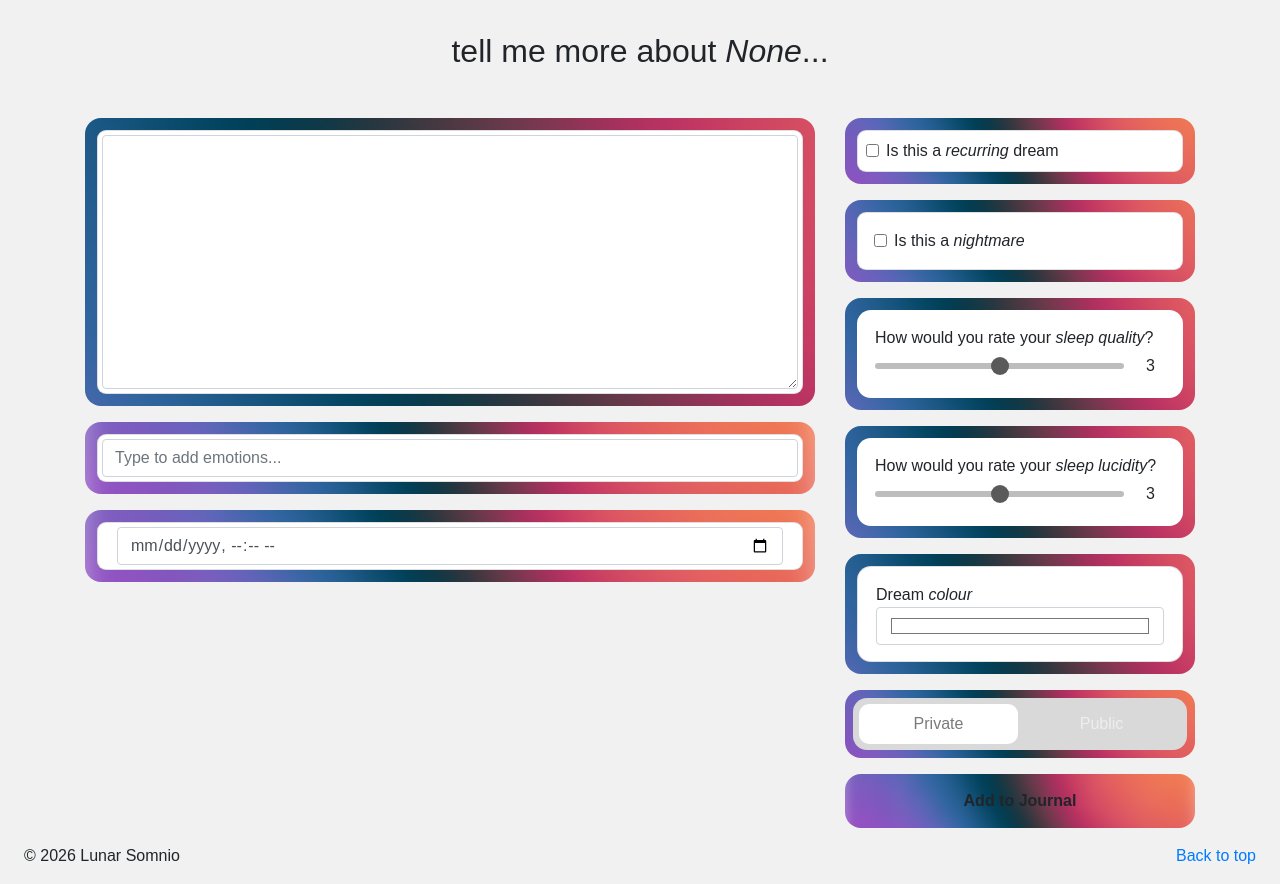
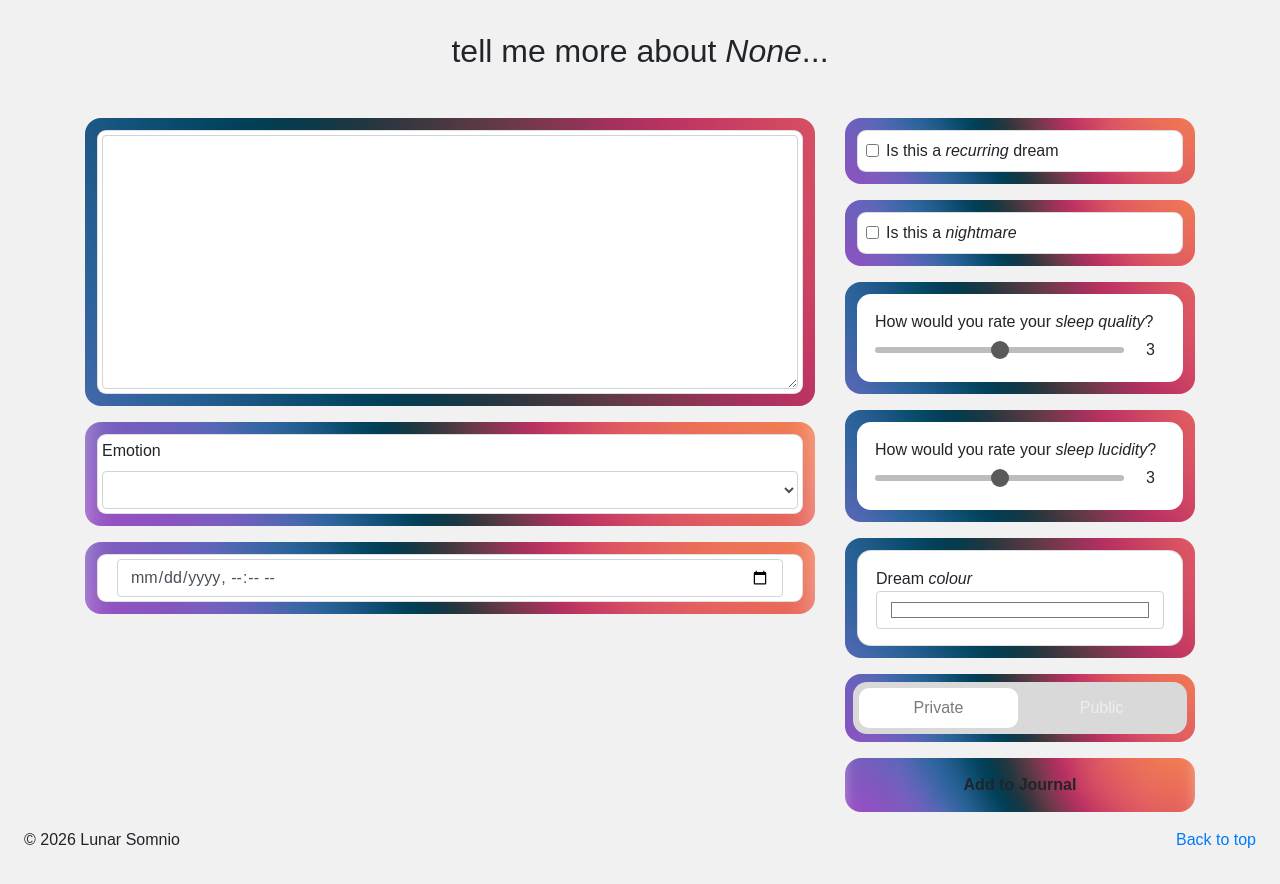
Before and after one commit to imaginethinking/lunar-somnio, a Django app: page /lunar_somnio/dream/create/ in a window 1280 px wide. Shown: the part 142-1026 px from the top of the page. After the commit the page ends 990 px from the top, so only its background shows below. Run offline with Django 3.2, Linux system fonts and the light colour scheme; the visitor is signed in with stand-in values (Sample User, id 1); data that the repository does not hold is empty; some libraries are stand-ins or nearby versions; some web fonts are replaced.

Commit message:
fix - changed emotion one to one with dreams fix - simplified emotion model feat - made emotion selection multiple choice on dream upload page feat - created a population script for emotions

```diff
--- a/lunar_somnio/forms.py
+++ b/lunar_somnio/forms.py
@@ -22,11 +22,12 @@ class DreamCreateForm(forms.ModelForm):
     )
     class Meta:
         model = Dream
-        fields = ["title", "text", "sleep_quality", "dreamed_at", "visibility", "lucidity", "nightmare", "recurring",
+        fields = ["title", "text", "emotion", "sleep_quality", "dreamed_at", "visibility", "lucidity", "nightmare", "recurring",
                   "colour"]
         widgets = {
             "title": forms.TextInput(attrs={"class": "form-control"}),
             "text": forms.Textarea(attrs={"class": "form-control w-100", "rows": 10}),
+            "emotion": forms.Select(attrs={"class": "form-control"}),
             "sleep_quality": forms.NumberInput(attrs={
                 "class": "form-control-range",
                 "type": "range",
--- a/lunar_somnio/models.py
+++ b/lunar_somnio/models.py
@@ -15,6 +15,23 @@ class UserProfile(models.Model):
 
     def __str__(self):
         return self.user.username
+
+
+class Emotion(models.Model):
+    CATEGORY_CHOICES = [
+        ("anger", "Anger"),
+        ("disgust", "Disgust"),
+        ("fear", "Fear"),
+        ("happiness", "Happiness"),
+        ("sadness", "Sadness"),
+        ("neutral", "Neutral"),
+    ]
+
+    category = models.CharField(max_length=20, choices=CATEGORY_CHOICES, unique=True)
+
+    def __str__(self):
+        return self.get_category_display()
+
 
 class Dream(models.Model):
     LUCIDITY_CHOICES = (
@@ -40,7 +57,7 @@ class Dream(models.Model):
 
     user = models.ForeignKey(User, on_delete=models.CASCADE, related_name='dreams')
 
-    emotions = models.ManyToManyField("Emotion", related_name="dreams", blank=True)
+    emotion = models.ForeignKey(Emotion, on_delete=models.PROTECT, related_name="dreams", default=6)
 
     title = models.CharField(max_length=255)
     text = models.TextField()
@@ -77,20 +94,6 @@ class Reaction(models.Model):
     def __str__(self):
         return self.emoji
 
-class Emotion(models.Model):
-    CATEGORY_CHOICES = [
-        ("anger", "Anger"),
-        ("disgust", "Disgust"),
-        ("fear", "Fear"),
-        ("happiness", "Happiness"),
-        ("sadness", "Sadness"),
-        ("neutral", "Neutral"),
-    ]
-
-    # Needs to discuss the differences between name and category
-    name = models.CharField(max_length=255)
-    category = models.CharField(max_length=10, choices=CATEGORY_CHOICES)
-
 
 class DreamAnalysis(models.Model):
     dream = models.OneToOneField(Dream, on_delete=models.CASCADE)
--- a/lunar_somnio/views.py
+++ b/lunar_somnio/views.py
@@ -28,8 +28,7 @@ def index(request):
     public_dreams = (
         Dream.objects
         .filter(visibility="public")
-        .select_related("user")
-        .prefetch_related("emotions")
+        .select_related("user", "emotion")
         .order_by("-created_at")
     )
 
@@ -98,8 +97,8 @@ def dream_analyzer(request, id):
 
         user = request.user
 
-        dream = Dream.objects.get(id=id,user=user)
-        emotions = dream.emotions.all()
+        dream = Dream.objects.select_related("emotion", "user").get(id=id, user=user)
+        emotion = dream.emotion
 
         try: weather = WeatherSnapshot.objects.get(dream=dream)
 
@@ -115,7 +114,7 @@ def dream_analyzer(request, id):
             'dream': dream,
             'weather': weather,
             'dream_analysis': dream_analysis,
-            'emotions': emotions,
+            'emotion': emotion,
         }
 
         return render(request, 'lunar_somnio/dream_analyzer.html', context=context_dict)
@@ -142,8 +141,6 @@ def upload_dream(request):
             dream.user = request.user
             dream.save()
 
-            form.save_m2m()
-
             request.session.pop("dream_title", None)
 
             return redirect("lunar_somnio:dream_analyzer", id=dream.id)
--- a/templates/lunar_somnio/dream_uploader.html
+++ b/templates/lunar_somnio/dream_uploader.html
@@ -43,7 +43,8 @@
                 <div class="box mx-auto dream-bg mb-3" style="--bg-image: url('{% static "images/BG4.png" %}')">
                     <div class="card p-1 m-1">
                         <div class="form-group mb-0">
-                            <input type="text" class="form-control" placeholder="Type to add emotions...">
+                            <label for="{{ form.emotion.id_for_label }}">Emotion</label>
+                            {{ form.emotion }}
                         </div>
                     </div>
                 </div>
@@ -74,7 +75,7 @@
 
 
                 <div class="box mx-auto dream-bg mb-3" style="--bg-image: url('{% static "images/BG4.png" %}')">
-                    <div class="card p-3 m-1">
+                    <div class="card p-2 m-1">
                         <div class="form-check">
                             {{ form.nightmare }} Is this a <em>nightmare</em>
                         </div>
--- a/templates/lunar_somnio/index.html
+++ b/templates/lunar_somnio/index.html
@@ -61,9 +61,9 @@
 
                                 {% if dream.emotions.all %}
                                     <div class="mb-2">
-                                        {% for emotion in dream.emotions.all %}
-                                            <span class="badge badge-secondary">{{ emotion.name }}</span>
-                                        {% endfor %}
+                                        <span class="badge badge-secondary">
+                                            {{ dream.emotion }}
+                                        </span>
                                     </div>
                                 {% endif %}
                             </div>
```
Also changed, not shown: populate_lunar_somnio.py (added, +41 -0 lines), templates/lunar_somnio/dream_analyzer.html (+6 -6 lines), lunar_somnio/migrations/0001_initial.py (deleted).
